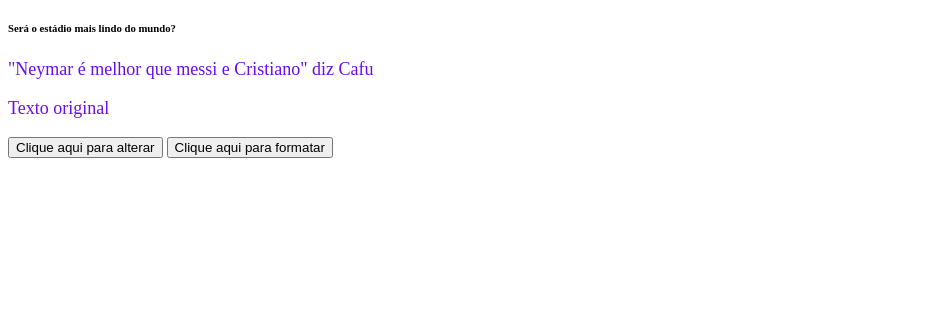
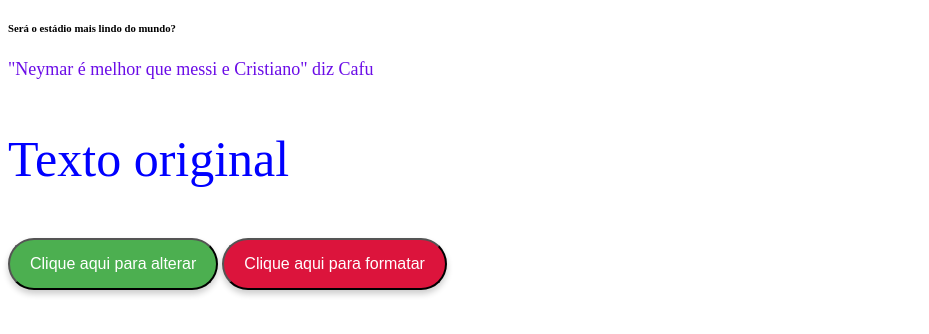
Before and after one commit to Gabriel007675/noticianeymar, a plain HTML site: page index.html in a window 1280 px wide. Shown: the part 120-454 px from the top of the page, without its empty margins (0-929 px from the left). Drawn offline with Linux system fonts and the light colour scheme.

Commit message:
Update style.css

```diff
--- a/style.css
+++ b/style.css
@@ -1,6 +1,5 @@
 body{
     background-color: rgb(255, 255, 255);
-    font-family: aqua
 }
 
 h1 {
@@ -13,8 +12,40 @@
     font-size: large
 }
 
-i {
-    color: rgb(0, 0, 0);
+h5 {
+    color: brown;
+    font-weight: 100;
+    font-size: small;
     font-style: italic;
-    font-size: small;
+    text-align: center;
 }
+
+.botao {
+    background-color: #4CAF50;
+    border-radius: 10cm;
+    font-size: 16px;
+    padding: 15px 20px;
+    cursor:pointer;
+    box-shadow: 0 4px 6px rgba(0,0,0,0.2);
+    transition: all 0.3s ease;
+    color: white;
+
+}
+
+.botao2 {
+    background-color: crimson;
+    border-radius: 10cm;
+    font-size: 16px;
+    padding: 15px 20px;
+    cursor: pointer;
+    box-shadow:  0 4px 6px rgba(0,0,0,0.2);
+    transition: all 0.3 ease;
+    color: white;
+}
+
+.textinho {
+    border-color: rgb(137, 201, 33);
+    border: 50cm;
+    color: blue;
+    font-size: 50px;
+}
```
